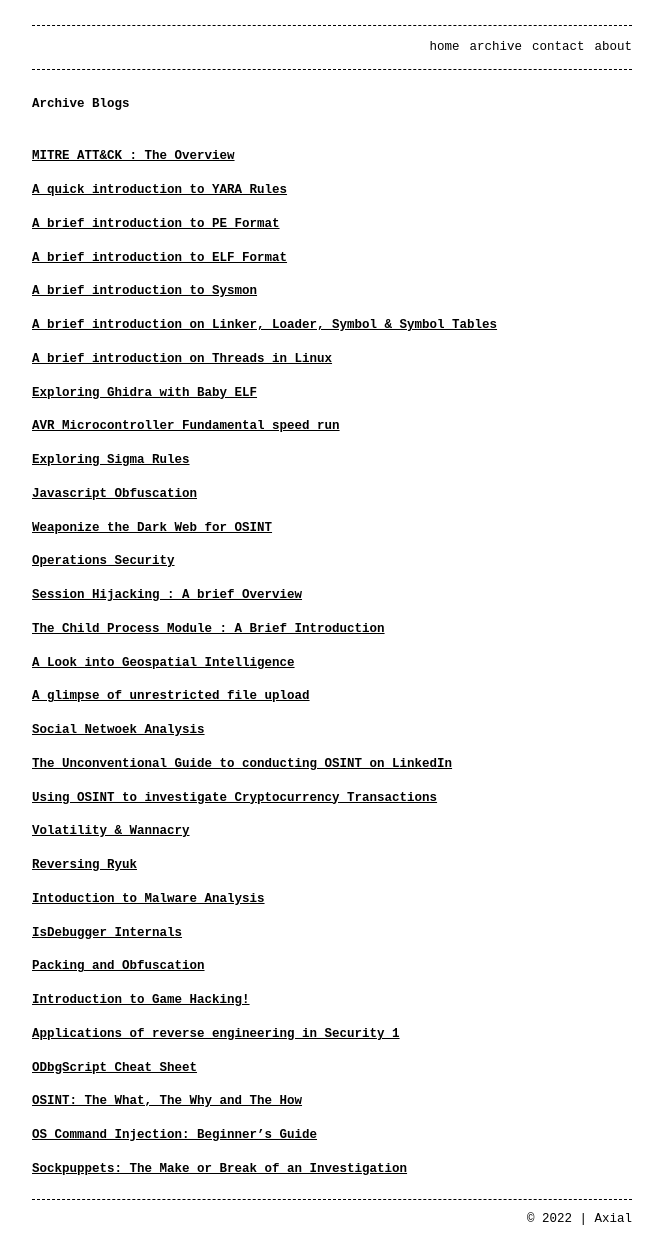
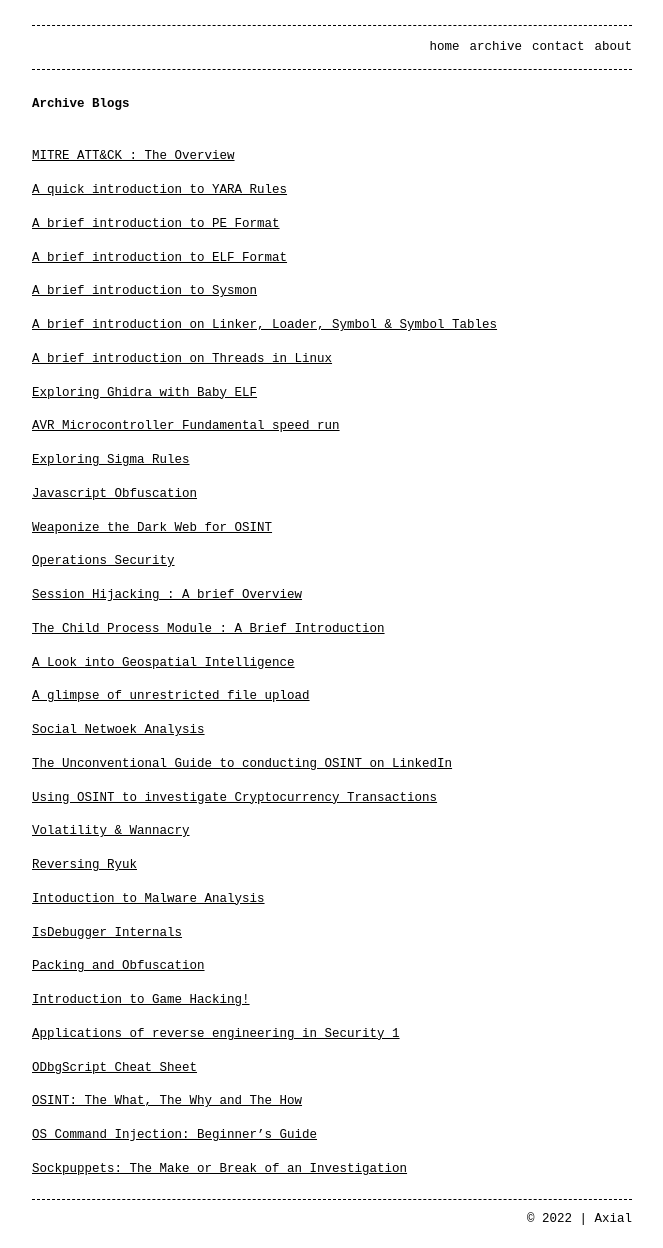
Before and after one commit to RixedLabs/RixedLabs.github.io, a Jekyll site: the page built from archive.md, in a window 1280 px wide. Shown: the whole page, without its empty margins (308-971 px from the left). Built offline with Jekyll 4.4.1, drawn with Linux system fonts in a browser that asks for light colours; our own code applies the rules of GitHub Pages for plain Markdown files.

```diff
--- a/archive.md
+++ b/archive.md
@@ -15,64 +15,64 @@ title: archive
 <h1 style="font-size:55px;">Archive Blogs</h1>
 <br />
 
-**[MITRE ATT&CK : The Overview](https://medium.com/ax1al/mitre-att-ck-the-overview-6fab9a58c425)**
+[MITRE ATT&CK : The Overview](https://medium.com/ax1al/mitre-att-ck-the-overview-6fab9a58c425)
 
-**[A quick introduction to YARA Rules](https://medium.com/ax1al/a-quick-introduction-to-yara-e672325de908)**
+[A quick introduction to YARA Rules](https://medium.com/ax1al/a-quick-introduction-to-yara-e672325de908)
 
-**[A brief introduction to PE Format](https://medium.com/ax1al/a-brief-introduction-to-pe-format-6052914cc8dd)**
+[A brief introduction to PE Format](https://medium.com/ax1al/a-brief-introduction-to-pe-format-6052914cc8dd)
 
-**[A brief introduction to ELF Format](https://medium.com/ax1al/a-brief-introduction-to-executable-linkable-format-1ed9a3fdcc91)**
+[A brief introduction to ELF Format](https://medium.com/ax1al/a-brief-introduction-to-executable-linkable-format-1ed9a3fdcc91)
 
-**[A brief introduction to Sysmon](https://medium.com/ax1al/a-brief-introduction-to-sysmon-7530b410984c)**
+[A brief introduction to Sysmon](https://medium.com/ax1al/a-brief-introduction-to-sysmon-7530b410984c)
 
-**[A brief introduction on Linker, Loader, Symbol & Symbol Tables](https://medium.com/ax1al/a-brief-info-on-linker-loader-symbol-symbol-tables-2fed729eb490)**
+[A brief introduction on Linker, Loader, Symbol & Symbol Tables](https://medium.com/ax1al/a-brief-info-on-linker-loader-symbol-symbol-tables-2fed729eb490)
 
-**[A brief introduction on Threads in Linux](https://medium.com/ax1al/a-brief-info-on-threads-in-linux-9a1e7e6c2046)**
+[A brief introduction on Threads in Linux](https://medium.com/ax1al/a-brief-info-on-threads-in-linux-9a1e7e6c2046)
 
-**[Exploring Ghidra with Baby ELF](https://medium.com/ax1al/exploring-ghidra-with-baby-elf-29c986e80a45)**
+[Exploring Ghidra with Baby ELF](https://medium.com/ax1al/exploring-ghidra-with-baby-elf-29c986e80a45)
 
-**[AVR Microcontroller Fundamental speed run](https://medium.com/ax1al/avr-microcontroller-fundamental-speed-run-5526be97c182)**
+[AVR Microcontroller Fundamental speed run](https://medium.com/ax1al/avr-microcontroller-fundamental-speed-run-5526be97c182)
 
-**[Exploring Sigma Rules](https://medium.com/ax1al/exploring-sigma-rules-12e9f1bf2685)**
+[Exploring Sigma Rules](https://medium.com/ax1al/exploring-sigma-rules-12e9f1bf2685)
 
-**[Javascript Obfuscation](https://medium.com/ax1al/javascript-obfuscation-what-why-and-how-5a269e6b6d50)**
+[Javascript Obfuscation](https://medium.com/ax1al/javascript-obfuscation-what-why-and-how-5a269e6b6d50)
 
-**[Weaponize the Dark Web for OSINT](https://medium.com/ax1al/weaponize-the-dark-web-for-osint-f94f019a65b4)**
+[Weaponize the Dark Web for OSINT](https://medium.com/ax1al/weaponize-the-dark-web-for-osint-f94f019a65b4)
 
-**[Operations Security](https://medium.com/ax1al/operations-security-53e4118ef603)**
+[Operations Security](https://medium.com/ax1al/operations-security-53e4118ef603)
 
-**[Session Hijacking : A brief Overview](https://medium.com/ax1al/session-hijacking-a-brief-overview-e65480e887cb)**
+[Session Hijacking : A brief Overview](https://medium.com/ax1al/session-hijacking-a-brief-overview-e65480e887cb)
 
-**[The Child Process Module : A Brief Introduction](https://medium.com/ax1al/the-child-process-module-a-brief-introduction-debd984840f1)**
+[The Child Process Module : A Brief Introduction](https://medium.com/ax1al/the-child-process-module-a-brief-introduction-debd984840f1)
 
-**[A Look into Geospatial Intelligence](https://medium.com/ax1al/a-look-into-geospatial-intelligence-b1c59f1bc497)**
+[A Look into Geospatial Intelligence](https://medium.com/ax1al/a-look-into-geospatial-intelligence-b1c59f1bc497)
 
-**[A glimpse of unrestricted file upload](https://medium.com/ax1al/a-glimpse-of-unrestricted-file-upload-67843430d419)**
+[A glimpse of unrestricted file upload](https://medium.com/ax1al/a-glimpse-of-unrestricted-file-upload-67843430d419)
 
-**[Social Netwoek Analysis](https://medium.com/ax1al/social-network-analysis-94bd5155326f)**
+[Social Netwoek Analysis](https://medium.com/ax1al/social-network-analysis-94bd5155326f)
 
-**[The Unconventional Guide to conducting OSINT on LinkedIn](https://medium.com/ax1al/the-unconventional-guide-to-conducting-osint-on-linkedin-c9631b27935d)**
+[The Unconventional Guide to conducting OSINT on LinkedIn](https://medium.com/ax1al/the-unconventional-guide-to-conducting-osint-on-linkedin-c9631b27935d)
 
-**[Using OSINT to investigate Cryptocurrency Transactions](https://medium.com/ax1al/using-osint-to-investigate-cryptocurrency-transactions-7229f64c671a)**
+[Using OSINT to investigate Cryptocurrency Transactions](https://medium.com/ax1al/using-osint-to-investigate-cryptocurrency-transactions-7229f64c671a)
 
-**[Volatility & Wannacry](https://medium.com/ax1al/volatility-wannacry-5845957948b6)**
+[Volatility & Wannacry](https://medium.com/ax1al/volatility-wannacry-5845957948b6)
 
-**[Reversing Ryuk](https://medium.com/ax1al/reversing-ryuk-eef8ffd55f12)**
+[Reversing Ryuk](https://medium.com/ax1al/reversing-ryuk-eef8ffd55f12)
 
-**[Intoduction to Malware Analysis](https://medium.com/ax1al/introduction-to-malware-analysis-a7b0e48e26a1)**
+[Intoduction to Malware Analysis](https://medium.com/ax1al/introduction-to-malware-analysis-a7b0e48e26a1)
 
-**[IsDebugger Internals](https://medium.com/ax1al/isdebuggerpresent-internals-7be4ea642d33)**
+[IsDebugger Internals](https://medium.com/ax1al/isdebuggerpresent-internals-7be4ea642d33)
 
-**[Packing and Obfuscation](https://medium.com/ax1al/packing-and-obfuscation-fe6b03bbc267)**
+[Packing and Obfuscation](https://medium.com/ax1al/packing-and-obfuscation-fe6b03bbc267)
 
-**[Introduction to Game Hacking!](https://medium.com/ax1al/introduction-to-game-hacking-fb70e29de60f)**
+[Introduction to Game Hacking!](https://medium.com/ax1al/introduction-to-game-hacking-fb70e29de60f)
 
-**[Applications of reverse engineering in Security 1](https://medium.com/ax1al/application-of-reverse-engineering-in-security-1-98655f79fb9f)**
+[Applications of reverse engineering in Security 1](https://medium.com/ax1al/application-of-reverse-engineering-in-security-1-98655f79fb9f)
 
-**[ODbgScript Cheat Sheet](https://medium.com/ax1al/odbgscript-cheat-sheet-e7303f9ca07f)**
+[ODbgScript Cheat Sheet](https://medium.com/ax1al/odbgscript-cheat-sheet-e7303f9ca07f)
 
-**[OSINT: The What, The Why and The How](https://medium.com/ax1al/osint-the-what-why-and-the-how-77be7b3989f7)**
+[OSINT: The What, The Why and The How](https://medium.com/ax1al/osint-the-what-why-and-the-how-77be7b3989f7)
 
-**[OS Command Injection: Beginner's Guide](https://medium.com/ax1al/os-command-injection-beginners-guide-637e1eed1fde)**
+[OS Command Injection: Beginner's Guide](https://medium.com/ax1al/os-command-injection-beginners-guide-637e1eed1fde)
 
-**[Sockpuppets: The Make or Break of an Investigation](https://medium.com/ax1al/sockpuppets-the-make-or-break-of-an-investigation-334e3bb5a458)**
+[Sockpuppets: The Make or Break of an Investigation](https://medium.com/ax1al/sockpuppets-the-make-or-break-of-an-investigation-334e3bb5a458)
```
